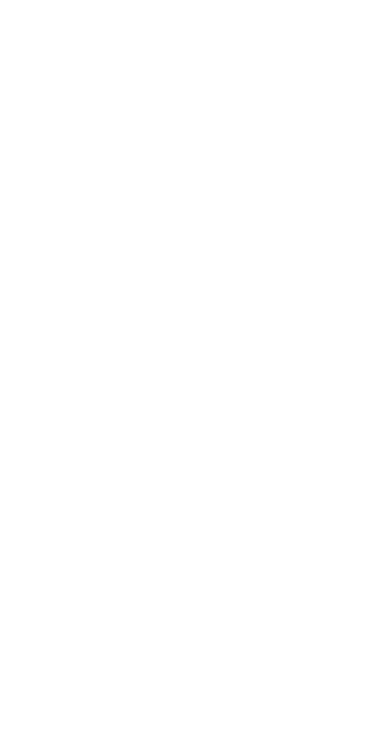
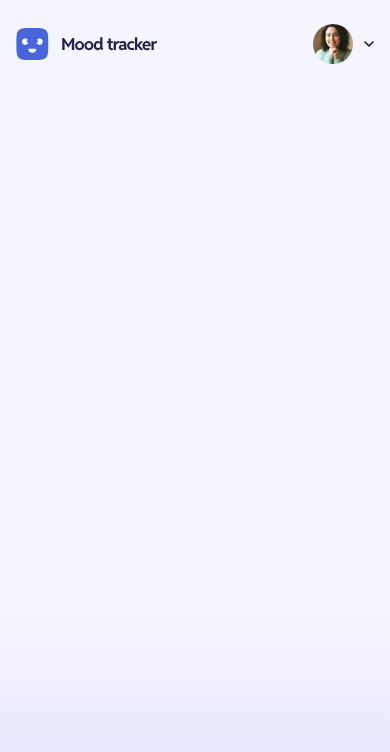
Before and after one commit to rahmaa4/mood-tracking-app, a React (Vite) app: page / in a window 390 px wide. Shown: the top 752 px of the page. Built offline with nearby package versions, Linux system fonts and the light colour scheme.

Commit message:
build responsive header

```diff
--- a/index.html
+++ b/index.html
@@ -7,7 +7,7 @@
     <title>Mood Tracker - Track moods, Find balance & Grow</title>
   </head>
   <body>
-    <div id="root">
+    <div id="root" class="py-6 px-4 md:px-8 lg:w-[81.25vw] mx-auto">
 
     </div>
     <script type="module" src="/src/main.tsx"></script>
--- a/src/app/App.tsx
+++ b/src/app/App.tsx
@@ -1,8 +1,9 @@
-const App = () => {
+import Header from "../components/Header/Header";
+
+export default function App() {
     return (
         <>
+            <Header />
         </>
     )
 }
-
-export default App;
--- /dev/null
+++ b/src/components/Header/Header.tsx
@@ -0,0 +1,17 @@
+import logo from "/assets/images/logo-full.svg";
+import downChevron from "/assets/images/icon-dropdown-arrow.svg";
+import avatar from "/assets/images/avatar-lisa.jpg"
+
+export default function Header() {
+    return (
+        <div className={`flex items-center justify-between`}>
+            <img src={logo} alt="Mood Tracker Logo" className={`h-[32px]`} />
+            <div className={`flex items-center gap-[10px]`}>
+                <div className={`w-10 aspect-square rounded-full bg-[url("/assets/images/avatar-placeholder.svg")] bg-contain bg-no-repeat bg-center `}>
+                    <img src={avatar} alt="" className={`rounded-full`} />
+                </div>
+                <img src={downChevron} alt="Drop down icon" className={`hover:cursor-pointer`} />
+            </div>
+        </div>
+    )
+}
--- a/src/index.css
+++ b/src/index.css
@@ -1 +1,32 @@
 @import "tailwindcss";
+
+:root{
+    --lightGradient : linear-gradient(180deg, #F5F5FF 72.99%, #E0E0FF 100%);
+}
+
+@theme {
+    --color-neutral900: #21214D;
+    --color-neutral600: #57577B;
+    --color-neutral300: #9393B7;
+    --color-neutral200: #CBCDD0;
+    --color-neutral0: #FFFFFF;
+    --color-blue700: #2A4CD5;
+    --color-blue600: #4865DB;
+    --color-blue300: #89CAFF;
+    --color-blue200: #C7D3F7;
+    --color-blue100: #E0E6FA;
+    --color-red700: #E60013;
+    --color-red300: #FF9B99;
+    --color-indigo200: #B8B1FF;
+    --color-green300: #89E780;
+    --color-amber300: #FFC97C;
+}
+
+html {
+    background: var(--lightGradient);
+    background-color:#F5F5FF;
+}
+
+html, body, #root {
+    min-height: 100vh;
+}
--- a/src/main.tsx
+++ b/src/main.tsx
@@ -1,4 +1,5 @@
 import { createRoot } from "react-dom/client";
+import "./index.css";
 import App from "./app/App";
 
 const element = document.getElementById("root")!;
```
